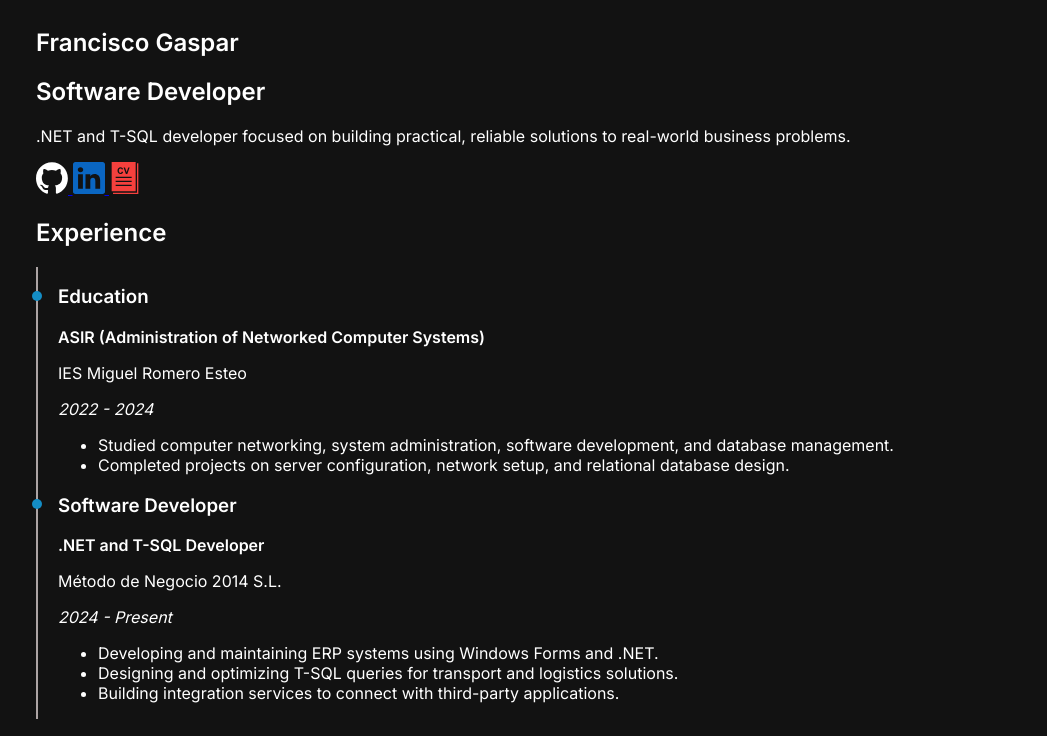
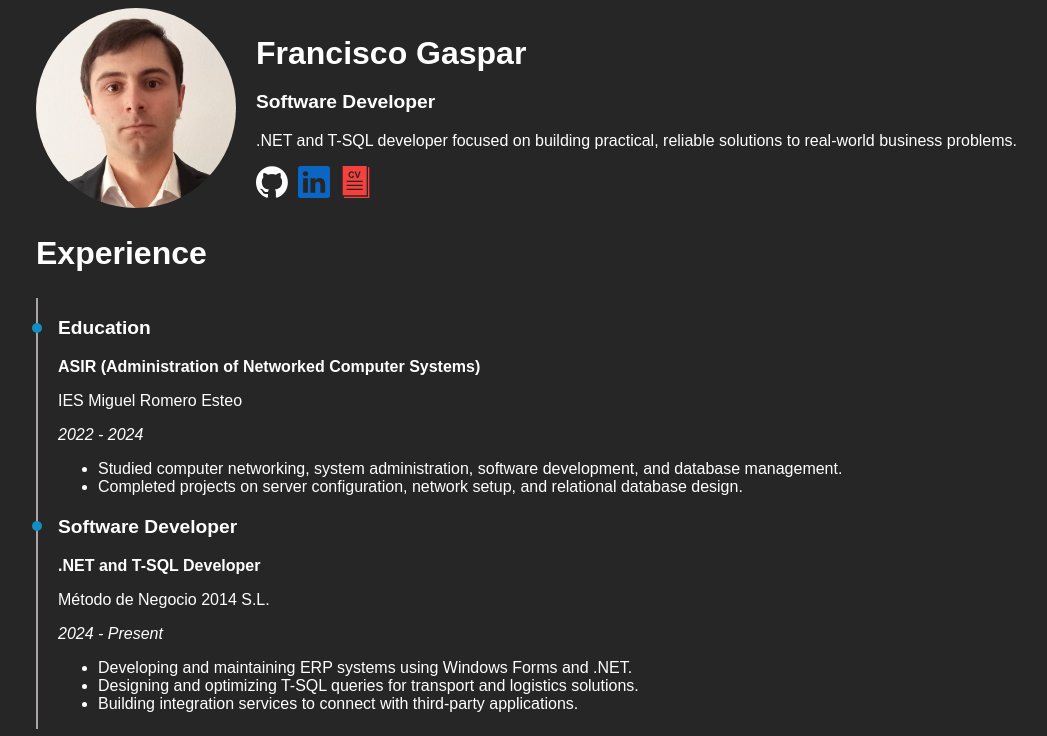
Before and after one commit to fgaspar17/portfolio, a plain HTML site: page index.html in a window 1280 px wide. Shown: the top 736 px of the page, without its empty margins (93-1140 px from the left). Drawn offline with Linux system fonts and the light colour scheme.

Commit message:
profile image added

```diff
--- a/css/style.css
+++ b/css/style.css
@@ -1,12 +1,42 @@
 body {
-    background-color: #121212;
+    background-color: #272626;
     color: #ffffff;
-    font-family: 'Inter', sans-serif;
+    font-family: sans-serif;
     display:flex;
     flex-direction:column;
     min-height:100vh;
     align-items: center;
     min-width: 320px;
+}
+
+h1 {
+    font-size: clamp(2rem, 5vw, 2rem);
+}
+
+h3 {
+    font-size: clamp(1.2rem, 4vw, 1.2rem);
+}
+
+.container-about-me {
+    display: flex;
+    flex-direction: column;
+    gap: 20px;
+    max-width: 1000px;
+}
+
+.name{
+    margin-block-end: unset;
+}
+
+.social-links {
+    display: flex;
+    gap: 10px;
+}
+
+.profile-image {
+    border-radius: 50%;
+    width: 200px;
+    height: 200px;
 }
 
 .linkedin-icon {
@@ -81,8 +111,11 @@ body {
 }
 
 @media (min-width: 768px) {
-  .project-card {
-    flex-direction: row;
-    max-height: 300px;
-  }
+    .project-card {
+        flex-direction: row;
+        max-height: 300px;
+    }
+  .container-about-me {
+        flex-direction: row;
+    }
 }
--- a/index.html
+++ b/index.html
@@ -31,9 +31,12 @@
 
         <section class="about-me">
             <div class="container-about-me">
-                <h1>Francisco Gaspar</h1>
-                <h2>Software Developer</h2>
+                <img src="img/profile.jpg" alt="Francisco Gaspar" class="profile-image" height="200" width="200">
+                <div class="container-about-me-info">
+                    <h1 class="name">Francisco Gaspar</h1>
+                    <h3>Software Developer</h3>
                     <p>.NET and T-SQL developer focused on building practical, reliable solutions to real-world business problems.</p>
+                    <div class="social-links">
                         <a href="https://github.com/fgaspar17" target="_blank" rel="noopener noreferrer">
                             <!-- GitHub -->
                             <svg width="32" height="32">
@@ -52,6 +55,8 @@
                                 <use href="#icon-cv"></use>
                             </svg>
                         </a>
+                    </div>
+                </div>
             </div>
         </section>
 
```
Also changed, not shown: img/profile.jpg (added). Lines whose indentation alone changed are shown as unchanged.
